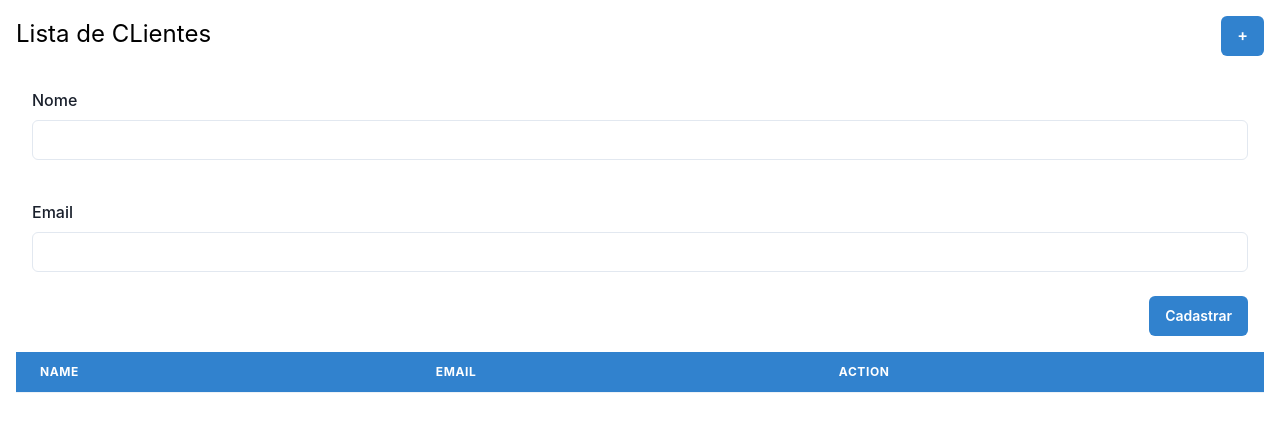
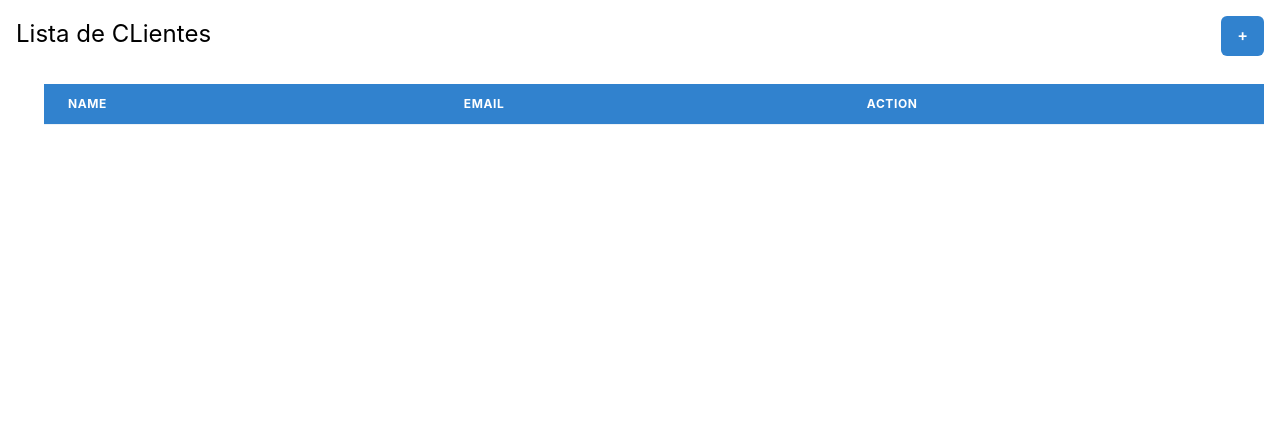
Before and after one commit to juniorcaus/crud-nextjs, a Next.js app: page / in a window 1280 px wide. Shown: the top 432 px of the page. Built offline with nearby package versions, Linux system fonts and the light colour scheme.

Commit message:
Adicionando função para ocultadar a barra de cadastro, após finalizar o cadastro

```diff
--- a/src/pages/index.js
+++ b/src/pages/index.js
@@ -6,6 +6,7 @@ import { InputForm } from "../components/Input";
 export default function Home() {
 
   const [clients, setClients] = useState([])
+  const [isFormOpen, setIsFormOpen] = useState(false) // const para abrir e fechar o formulario de nome e email para cadastro
 
   const [id, setId] = useState(null)
   const [name, setName] = useState('')
@@ -22,6 +23,7 @@ export default function Home() {
 
     setName('') // para limpar os textos do formulário quando cadastrar o nome e email
     setEmail('')
+    toggleFormState() // para ocultar o menu de cadastro, quando clicar em cadastrar
   }
 
   //FUNÇÃO PARA ATUALIZAR OS DADOS DO NOME E EMAIL DO CLIENTE
@@ -35,6 +37,7 @@ export default function Home() {
     setName('') // para limpar os textos do formulário quando cadastrar o nome e email
     setEmail('')
     setId(null)
+    toggleFormState() // para ocultar o menu de cadastro, quando clicar em cadastrar
   }
 
 
@@ -55,6 +58,11 @@ export default function Home() {
     setId(client._id)
     setName(client.name)
     setEmail(client.email)
+    setIsFormOpen(true)
+  }
+
+  const toggleFormState = () => {
+    setIsFormOpen(!isFormOpen)
   }
 
   return (
@@ -62,9 +70,11 @@ export default function Home() {
 
     <Flex color='white' justifyContent='space-between' >
         <Text color='black' fontSize='2xl' > Lista de CLientes</Text>
-        <Button colorScheme='blue'>+</Button>
+        <Button colorScheme='blue' onClick={toggleFormState} > {isFormOpen ? '-' : '+'} </Button>
     </Flex>
-                                      {/* SE TIVER ID VAI PEDIR PARA FAZER UPDATE DO CADASTRO DO CLIENTE, SE NÃO VAI PEDIR PARA CRIAR UM NOVO CLIENTE */}
+
+    { isFormOpen && (
+                                            //  SE TIVER ID VAI PEDIR PARA FAZER UPDATE DO CADASTRO DO CLIENTE, SE NÃO VAI PEDIR PARA CRIAR UM NOVO CLIENTE
     <VStack margin='1rem' as="form" onSubmit={id ? handleSubmitUpdateClient : handleSubmitCreateClient} >
 
       <InputForm label="Nome" name="name" value={name} onChange={e => handleChangeName(e.target.value)} />
@@ -73,9 +83,10 @@ export default function Home() {
 
       <Button fontSize='sm' alignSelf='flex-end' colorScheme='blue' type="submit" >{id? 'Atualizar' : 'Cadastrar'}</Button>
     </VStack>
+      )}
 
     <TableContainer>
-      <Table variant='simple'>
+      <Table variant='simple' margin='7'>
         <Thead bgColor='blue.500' >
           <Tr>
             <Th textColor='white' >Name</Th>
```
